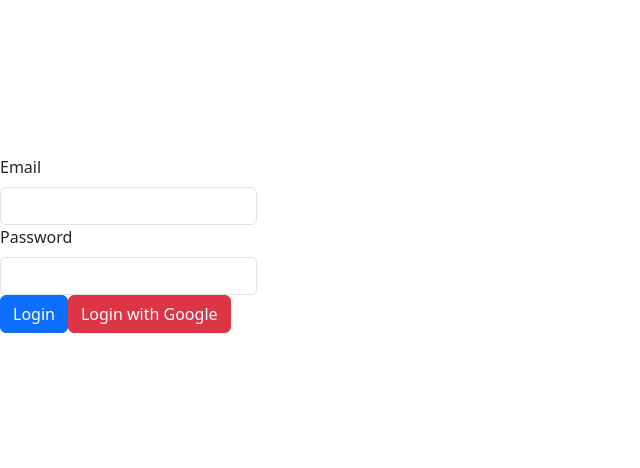
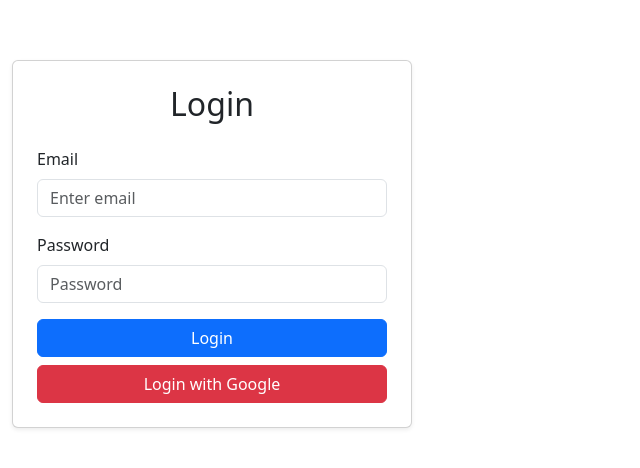
Before and after one commit to tusharsadat/firebase-auth, a React (Vite) app in the folder react-frontend/: page /login in a window 1280 px wide. Shown: the part 156-624 px from the top of the page, without its empty margins (0-640 px from the left). Built offline with nearby package versions, Linux system fonts and the light colour scheme.

Commit message:
Design Login Form

```diff
--- a/react-frontend/src/components/Login.jsx
+++ b/react-frontend/src/components/Login.jsx
@@ -4,7 +4,7 @@
 import { auth, googleProvider } from "../firebase";
 import { signInWithPopup } from "firebase/auth";
 import axios from "axios";
-import { Form, Button } from "react-bootstrap";
+import { Form, Button, Container, Card } from "react-bootstrap";
 
 const Login = () => {
   const [email, setEmail] = useState("");
@@ -31,23 +31,48 @@
   };
 
   return (
+    <Container
+      className="d-flex justify-content-center align-items-center"
+      style={{ minHeight: "100vh" }}
+    >
+      <Card style={{ width: "400px" }} className="p-4 shadow-sm">
+        <h2 className="mb-4 text-center">Login</h2>
         <Form onSubmit={handleLogin}>
-      <Form.Group>
+          <Form.Group className="mb-3">
             <Form.Label>Email</Form.Label>
-        <Form.Control type="email" onChange={(e) => setEmail(e.target.value)} />
+            <Form.Control
+              type="email"
+              placeholder="Enter email"
+              value={email}
+              onChange={(e) => setEmail(e.target.value)}
+              required
+            />
           </Form.Group>
-      <Form.Group>
+
+          <Form.Group className="mb-3">
             <Form.Label>Password</Form.Label>
             <Form.Control
               type="password"
+              placeholder="Password"
+              value={password}
               onChange={(e) => setPassword(e.target.value)}
+              required
             />
           </Form.Group>
-      <Button type="submit">Login</Button>
-      <Button onClick={handleGoogleLogin} variant="danger">
+
+          <Button variant="primary" type="submit" className="w-100 mb-2">
+            Login
+          </Button>
+          <Button
+            variant="danger"
+            className="w-100"
+            onClick={handleGoogleLogin}
+          >
             Login with Google
           </Button>
         </Form>
+      </Card>
+    </Container>
   );
 };
 
```
Lines whose indentation alone changed are shown as unchanged.
